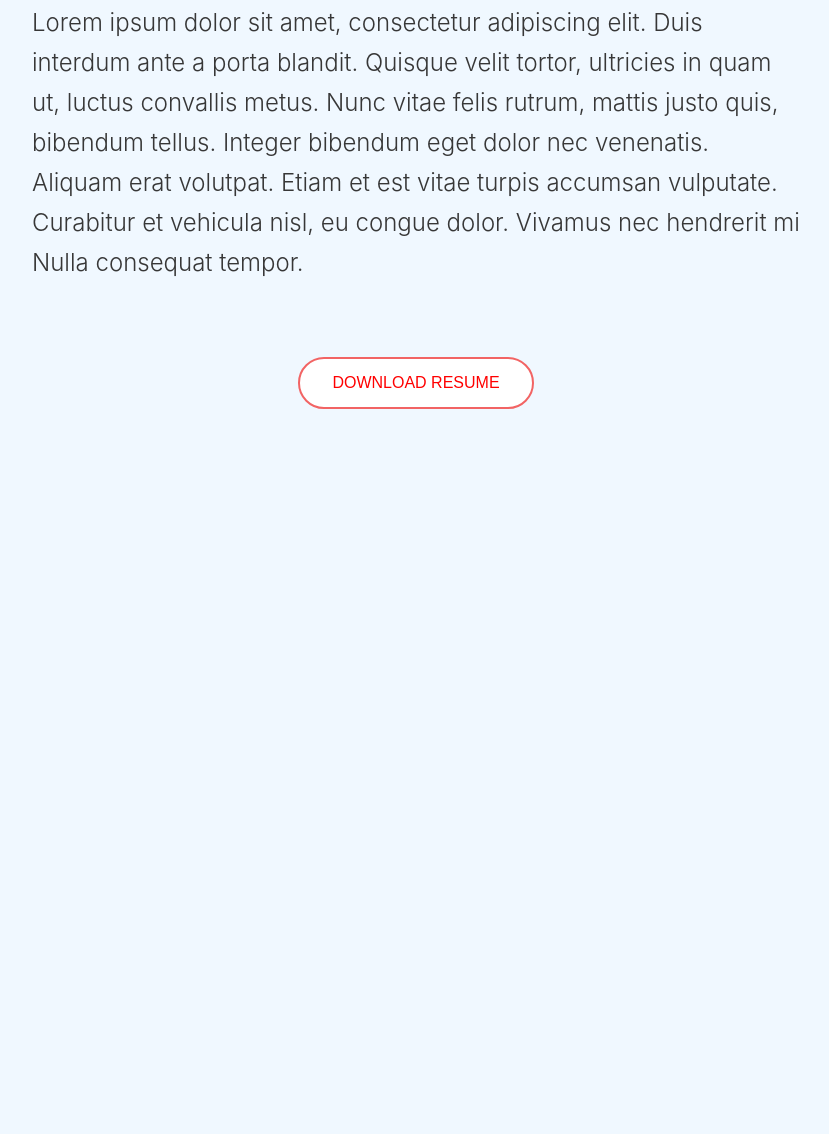
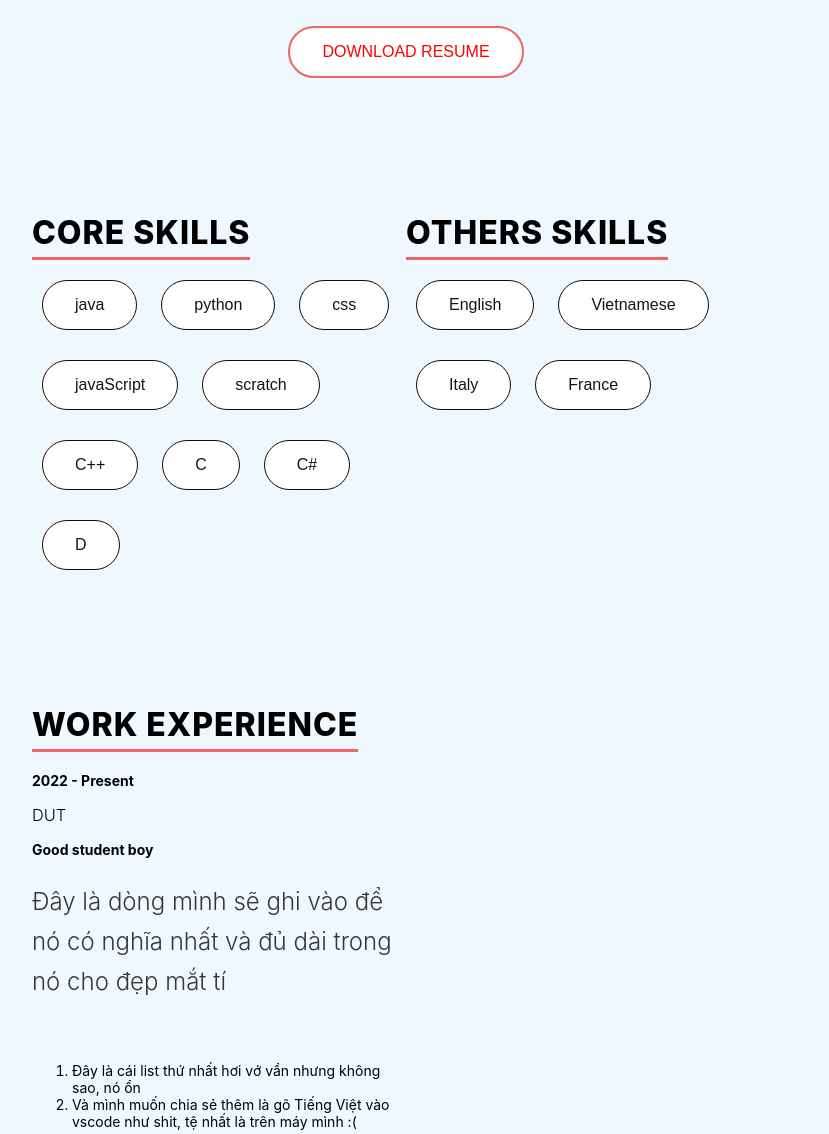
Before and after one commit to shuneo004/sgroup, a plain HTML site: page homework/buoi3/index.html in a window 1280 px wide. Shown: the part 1070-2204 px from the top of the page, without its empty margins (224-1053 px from the left). Before the commit the page ends 2113 px from the top, so only its background shows below. Drawn offline with Linux system fonts and the light colour scheme.

Commit message:
until the end part 2

```diff
--- a/homework/buoi3/css/style.css
+++ b/homework/buoi3/css/style.css
@@ -49,16 +49,17 @@ body {
 .form-container {
     padding: 0 20%;
     margin-top: 120px;
+    margin-right: 20px;
     display: flex;
-    min-height: 500px;
+    height: auto;
     justify-content: space-between;
     flex-wrap: wrap;
 }
 
 .column-container {
     display: block;
-    max-height: 100%;
-    max-width: auto;
+    height: 100%;
+    max-width: 50%;
     flex-wrap: wrap;
     /* justify-content: flex-start;
     align-items: center;  */
@@ -140,3 +141,10 @@ button:active {
     background: yellow;
     transform: scale(0.75);
 }
+.greyButton button {
+    margin-top: 20px;
+    color: rgb(24, 20, 20);
+    border: 1px solid rgb(15, 12, 12) ;
+    background: #ffffff;
+    text-transform: none;
+}
--- a/homework/buoi3/index.html
+++ b/homework/buoi3/index.html
@@ -52,8 +52,64 @@
         </div>
     </div>
     <div class="form-container">
-        <div class="column-container"></div>
-        <div class="column-container"></div>
+        <div class="column-container">
+            <h2>core skills</h2>
+            <div class="greyButton">
+                <button>java</button>
+                <button>python</button>
+                <button>css</button>
+                <button>javaScript</button>
+                <button>scratch</button>
+                <button>C++</button>
+                <button>C</button>
+                <button>C#</button>
+                <button>D</button>
+            </div>
+        </div>
+        <div class="column-container">
+            <h2>others skills</h2>
+            <div class="greyButton">
+                <button>English</button>
+                <button>Vietnamese</button>
+                <button>Italy</button>
+                <button>France</button>
+            </div>
+
+        </div>
     </div>
-</body>
+    <div class="form-container">
+        <h2>work Experience</h2>
+        <div class="form-container" style = "padding: 0; margin: 0;margin-top: 20px">
+            <div class ="column-container">
+            <div style="font-weight: 700">2022 - Present</div>
+            <h3 style="font-weight: 300">DUT</h3>
+            <div style="font-weight: 700">Good student boy</div>
+            <p>
+                Đây là dòng mình sẽ ghi vào để nó có nghĩa nhất và đủ dài trong nó cho đẹp mắt tí
+                <ol>
+                    <li>Đây là cái list thứ nhất hơi vớ vẩn nhưng không sao, nó ổn </li>
+                    <li>Và mình muốn chia sẻ thêm là gõ Tiếng Việt vào vscode như shit, tệ nhất là trên máy mình :(</li>
+                </ol>
+
+            </p>
+            <div class="column-container"></div>
+                </div><div class = "theblock ">
+                    <div style="font-weight: 700">2019-2022</div>
+                    <h3 style="font-weight: 300">Lê Quý Đôn - Quảng Trị</h3>
+                    <div style="font-weight: 700">good boy</div>
+                    <p>
+                        Thuở này ngây thơ vcl, không biết gì ngoài ...
+                        <ol>
+                            <li>Breaking up ...</li>
+                            <li>gì gì đó</li>
+                            <li>blalbla blum</li>
+                        </ol>
+
+                    </p>
+                </div>
+            </div>
+        </div>
+
+    </div>
+    </body>
 </html>
```
Also changed, not shown: index.html (+3 -0 lines).
